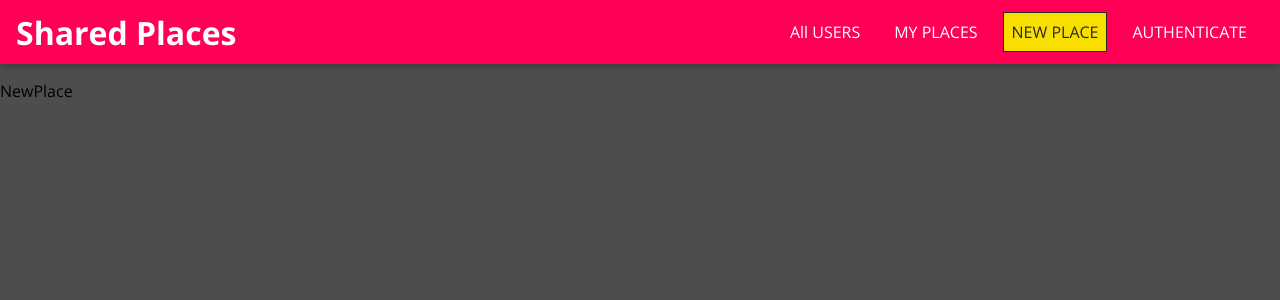
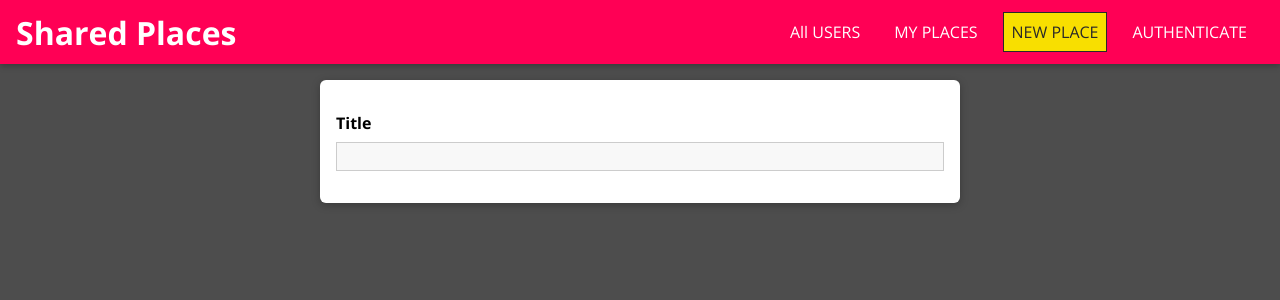
Before and after one commit to UzairKhan313/Shared-Places, a React (Vite) app in the folder frontend/: page /places/new in a window 1280 px wide. Shown: the top 300 px of the page. Built offline with nearby package versions, Linux system fonts and the light colour scheme.

Commit message:
Adding a custom input component

```diff
--- /dev/null
+++ b/frontend/src/places/pages/NewPlace.css
@@ -0,0 +1,10 @@
+.place-form {
+  list-style: none;
+  margin: 0 auto;
+  padding: 1rem;
+  width: 90%;
+  max-width: 40rem;
+  box-shadow: 0 2px 8px rgba(0, 0, 0, 0.26);
+  border-radius: 6px;
+  background: white;
+}
--- a/frontend/src/places/pages/NewPlace.jsx
+++ b/frontend/src/places/pages/NewPlace.jsx
@@ -1,7 +1,14 @@
 import React from 'react'
 
+import Input from '../../shared/components/FormElements/Input'
+import './NewPlace.css'
+
 const NewPlace = () => {
-  return <div>NewPlace</div>
+  return (
+    <form className="place-form">
+      <Input element="input" label="Title" />
+    </form>
+  )
 }
 
 export default NewPlace
--- /dev/null
+++ b/frontend/src/shared/components/FormElements/Input.css
@@ -0,0 +1,41 @@
+.form-control {
+  margin: 1rem 0;
+}
+
+.form-control label,
+.form-control input,
+.form-control textarea {
+  display: block;
+}
+
+.form-control label {
+  font-weight: bold;
+  margin-bottom: 0.5rem;
+}
+
+.form-control input,
+.form-control textarea {
+  width: 100%;
+  font: inherit;
+  border: 1px solid #ccc;
+  background: #f8f8f8;
+  padding: 0.15rem 0.25rem;
+}
+
+.form-control input:focus,
+.form-control textarea:focus {
+  outline: none;
+  background: #ebebeb;
+  border-color: #510077;
+}
+
+.form-control--invalid label,
+.form-control--invalid p {
+  color: red;
+}
+
+.form-control--invalid input,
+.form-control--invalid textarea {
+  border-color: red;
+  background: #ffd1d1;
+}
--- /dev/null
+++ b/frontend/src/shared/components/FormElements/Input.jsx
@@ -0,0 +1,19 @@
+import React from 'react'
+
+import './Input.css'
+const Input = (props) => {
+  const element =
+    props.element === 'input' ? (
+      <input type={props.type} id={props.id} placeholder={props.placeholder} />
+    ) : (
+      <textarea name="" id={props.id} rows={props.row || 3}></textarea>
+    )
+  return (
+    <div className={`form-control`}>
+      <label htmlFor={props.id}>{props.label}</label>
+      {element}
+    </div>
+  )
+}
+
+export default Input
```
